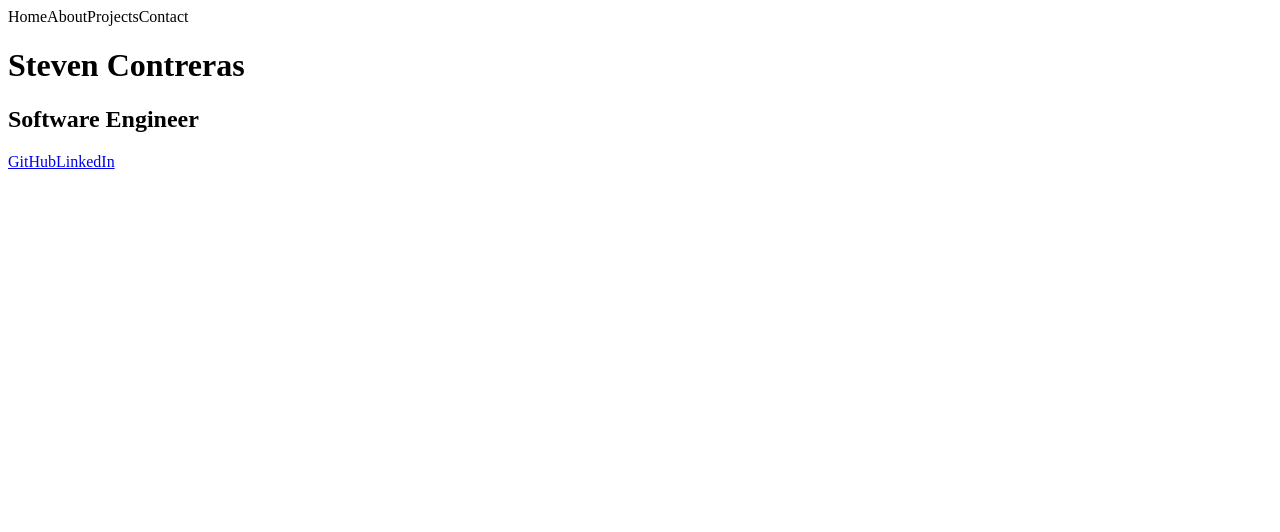
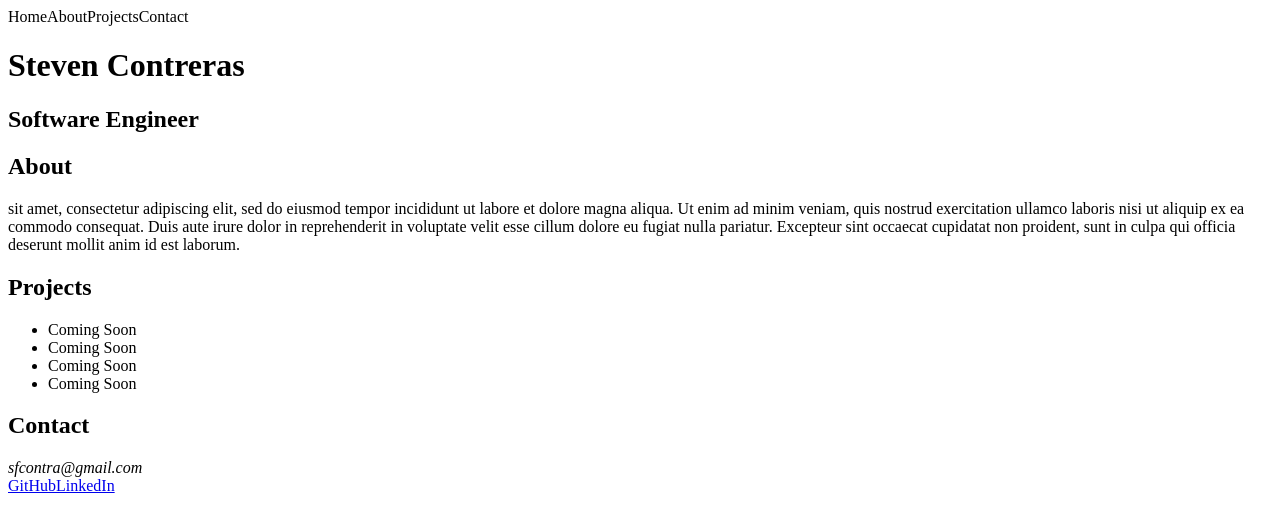
Before and after one commit to StevenContreras/contras-web-portfolio, a React app: page / in a window 1280 px wide. Shown: the top 532 px of the page. Built offline with nearby package versions, Linux system fonts and the light colour scheme; the HTML template or start-up script is replaced by a standard one.

Commit message:
Set HTML Skeleton

```diff
--- a/client/src/components/app.jsx
+++ b/client/src/components/app.jsx
@@ -11,16 +11,35 @@ class App extends React.Component{
     render() {
       return (
         <div class="container-fluid">
-          <header class="row">
-            <a class="col">Home</a>
-            <a class="col">About</a>
-            <a class="col">Projects</a>
-            <a class="col">Contact</a>
+          <header>
+            <nav class="row">
+              <a class="col">Home</a>
+              <a class="col">About</a>
+              <a class="col">Projects</a>
+              <a class="col">Contact</a>
+            </nav>
           </header>
           <main>
             <div>
               <h1 class="align-middle">Steven Contreras</h1>
               <h2>Software Engineer</h2>
+            </div>
+            <div>
+              <h2 class="align-middle">About</h2>
+              <p>sit amet, consectetur adipiscing elit, sed do eiusmod tempor incididunt ut labore et dolore magna aliqua. Ut enim ad minim veniam, quis nostrud exercitation ullamco laboris nisi ut aliquip ex ea commodo consequat. Duis aute irure dolor in reprehenderit in voluptate velit esse cillum dolore eu fugiat nulla pariatur. Excepteur sint occaecat cupidatat non proident, sunt in culpa qui officia deserunt mollit anim id est laborum.</p>
+            </div>
+            <div>
+              <h2 class="align-middle">Projects</h2>
+              <ul>
+                <li>Coming Soon</li>
+                <li>Coming Soon</li>
+                <li>Coming Soon</li>
+                <li>Coming Soon</li>
+              </ul>
+            </div>
+            <div>
+              <h2 class="align-middle">Contact</h2>
+              <address>sfcontra@gmail.com</address>
             </div>
           </main>
           <footer>
```
Also changed, not shown: 2 other files (tests, documents, lock files or other folders).
